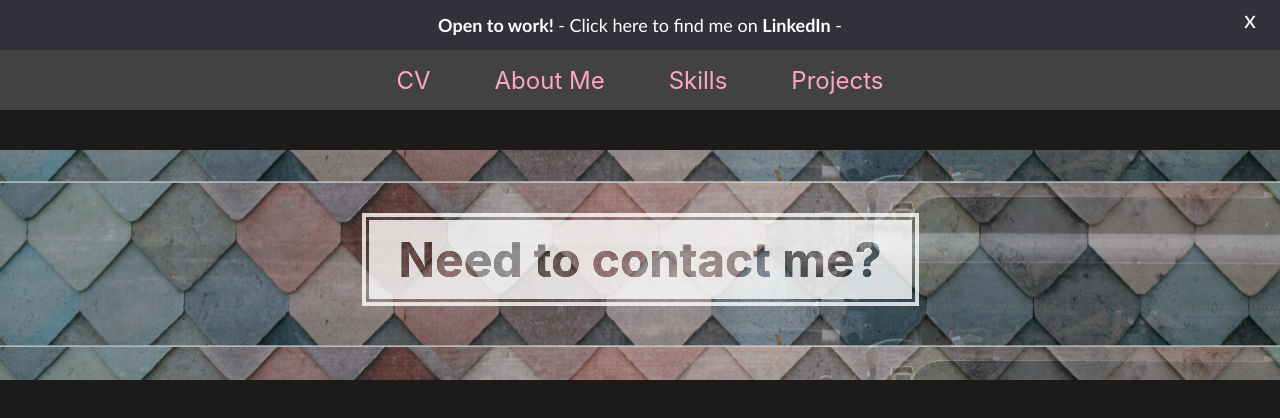
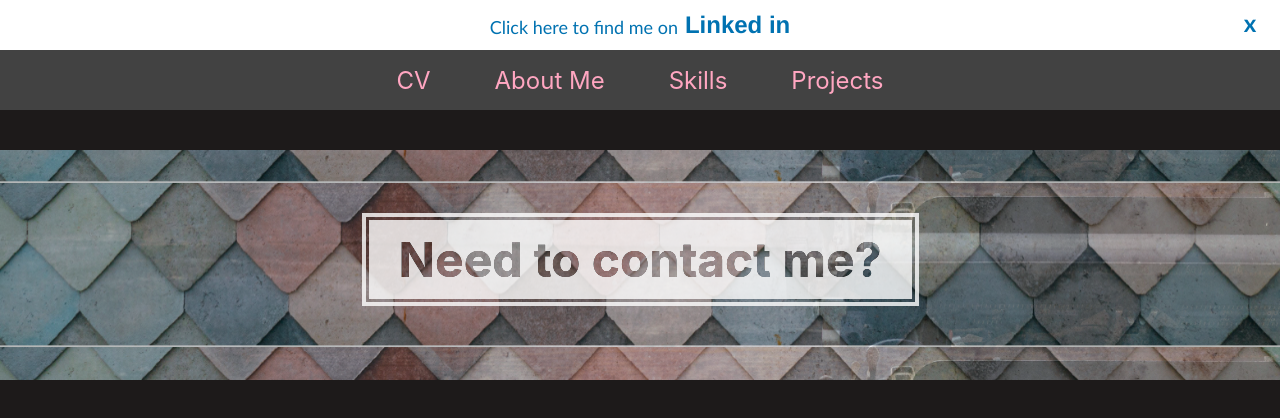
Before and after one commit to tomhughes87/toms-portfolio, a React (Create React App) app: page / in a window 1280 px wide. Shown: the top 418 px of the page. Built offline with nearby package versions, Linux system fonts and the light colour scheme.

Commit message:
change notification bar to linked theme

```diff
--- a/src/components/NavBar/index.css
+++ b/src/components/NavBar/index.css
@@ -18,7 +18,6 @@
   display: none;
   height: 50px;
   width: 50px;
-  /* background-color: rosybrown; */
 }
 
 #bufferTool {
--- a/src/components/NotificationBarParent/NotificationBar/index.tsx
+++ b/src/components/NotificationBarParent/NotificationBar/index.tsx
@@ -6,23 +6,28 @@ interface propTypes {
 }
 
 function loadLinkedIn() {
-  console.log('clicked')
+  console.log("clicked");
   // href="" target="_blank"
   window.open("", "_blank");
-
-
 }
-
 
 export default function NotificationBar({ shown, close }: propTypes) {
   return shown ? (
     <>
       <div id="NotificationBarContainer">
-          <a id="NotificationBarText"  href="http://www.linkedin.com/in/tomhughes87" target="_blank">
-          {/* <a id="NotificationBarText"  href="http://www.linkedin.com/in/tomhughes87" > */}
-            <strong>Open to work!  </strong> - Click here to find me on   <strong>LinkedIn</strong> -
+        <a
+          id="NotificationBarText"
+          href="http://www.linkedin.com/in/tomhughes87"
+          target="_blank"
+        >
+          <p className="intro-linkedin-text">Click here to find me on</p>
         </a>
+
+        <p id="NotificationBarText" className="linkedin-text">
+          Linked in
+        </p>
       </div>
+
       <div id="NotificationBarCloseBtn" onClick={close}>
         <p>x</p>
       </div>
--- a/src/components/NotificationBarParent/index.css
+++ b/src/components/NotificationBarParent/index.css
@@ -4,7 +4,7 @@
   }
 
 #NotificationBarContainer{
-background-color: rgb(50, 49, 57);
+background-color:white;
 width: 100%;
 height: var(--BannerHeight);
 position: sticky;
@@ -16,15 +16,27 @@ z-index: 10;
 }
 
 #NotificationBarText{
-    font-weight: 700;
+
     line-height: var(--BannerHeight);
-    color: white;
-    font-size: large;
-    font-weight: 300;
-    font-family: 'Trebuchet MS', sans-serif;
+    color:  #0072b1;
     align-self: center;
     text-decoration: none;
   }
+
+  .intro-linkedin-text{
+    font-weight: 300;
+    font-family: 'Trebuchet MS', sans-serif;
+    font-size: large;
+    margin-top: 21px;
+    margin-right: 7px;
+}
+
+.linkedin-text{
+
+  font-weight: 700;
+font-family: 'Franklin Gothic Medium', 'Arial Narrow', Arial, sans-serif ;
+font-size: x-large ;
+}
 
 #NotificationBarCloseBtn{
 position: fixed;
@@ -37,12 +49,14 @@ height: 30px;
 }
 
 #NotificationBarCloseBtn p{
-    color: white;
+    color: #0072b1;
     font-family: 'Trebuchet MS', sans-serif;
     font-size: x-large;
-    margin: 0;
+    margin-top: 4px;
+    font-weight: 700;
     text-align: center;
-    padding-bottom: 3px;
+
+    /* padding-bottom: 3px; */
     }
 
 .Disabled{
@@ -52,25 +66,25 @@ background-color:wheat;
 
 @media only screen and (max-width: 600px) {
   #NotificationBarText{
-    font-size: large;
+    /* font-size: large; */
 }
 }
 
 @media only screen and (max-width: 450px) {
   #NotificationBarText{
-    font-size: medium;
+    /* font-size: medium; */
 }
 }
 
 @media only screen and (max-width: 420px) {
   #NotificationBarText{
-    font-size: small  ;
+    /* font-size: small  ; */
     /* here text should just go double spaced */
 }
 }
 
 @media only screen and (max-width: 349px) {
   #NotificationBarText{
-    font-size: x-small  ;
+    /* font-size: x-small  ; */
 }
 }
```
Lines whose indentation alone changed are shown as unchanged.
